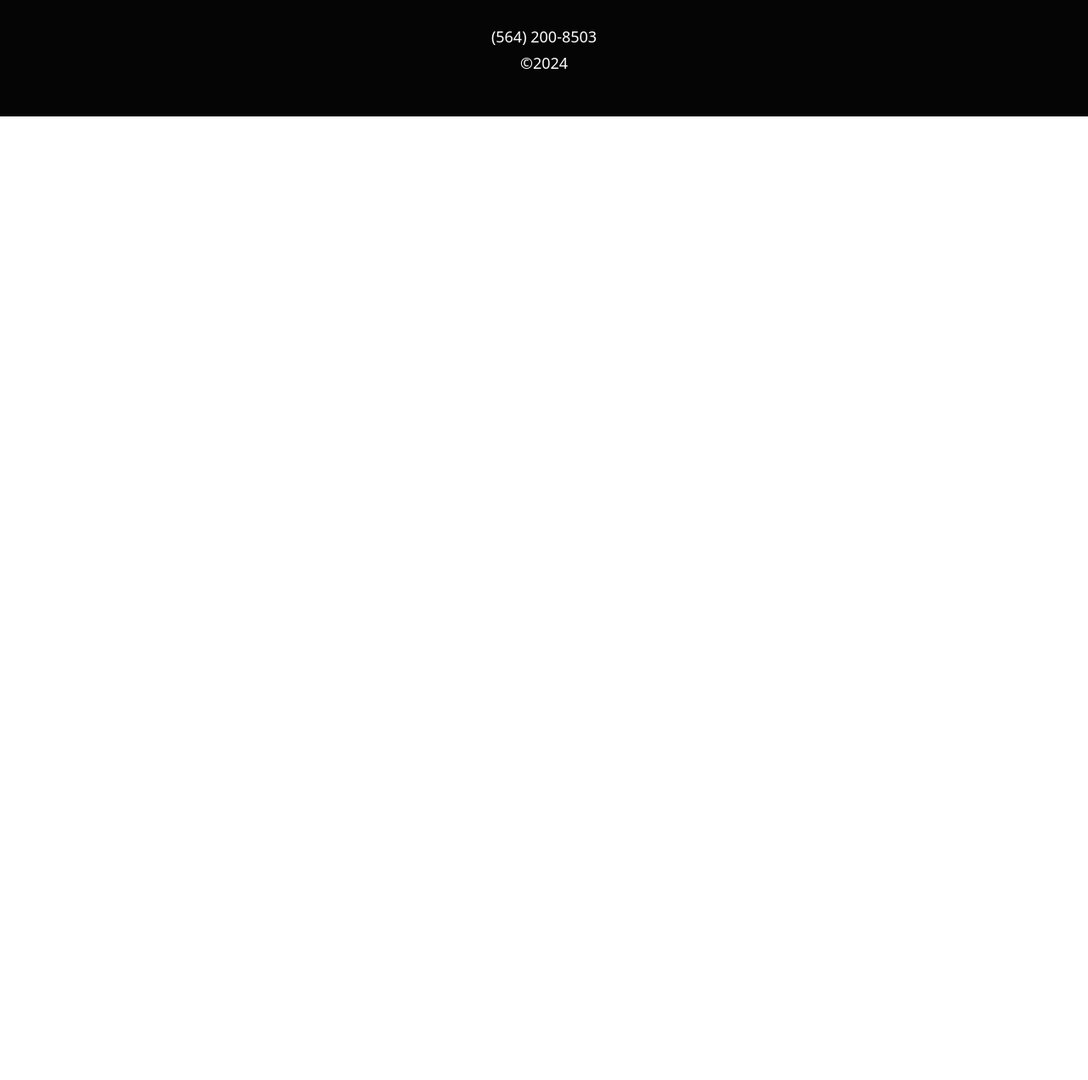
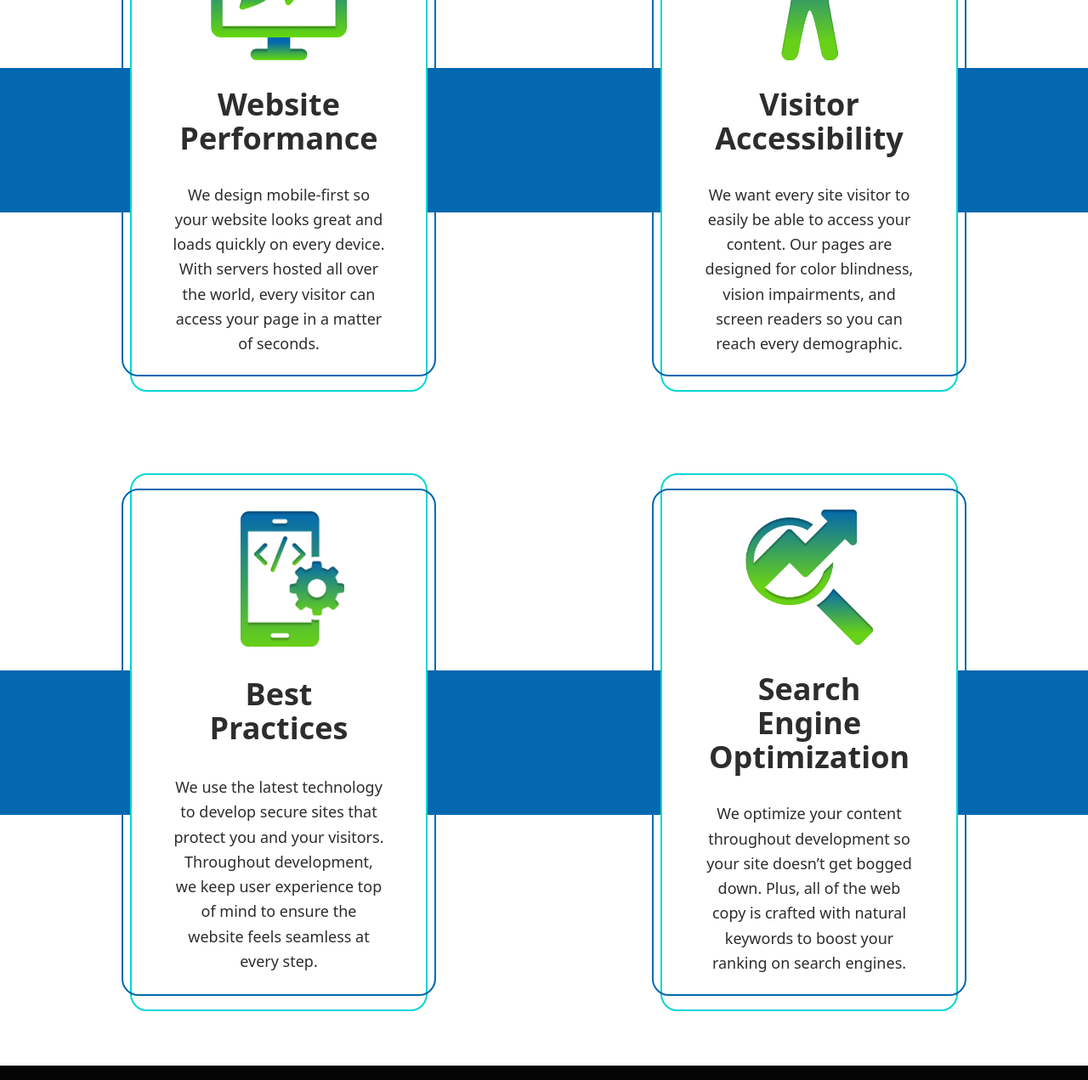
Before and after one commit to varialweb/varial-website-astro, an Astro site: page / in a window 1280 px wide. Shown: the part 3143-4414 px from the top of the page at 85% size. Before the commit the page ends 3280 px from the top, so only its background shows below. Built offline with nearby package versions, Linux system fonts and the light colour scheme; Astro itself is replaced by a stand-in of ours.

Commit message:
Added features section

```diff
--- a/src/pages/index.astro
+++ b/src/pages/index.astro
@@ -6,6 +6,10 @@ import groomerHasItMobile from '../images/groomer-has-it-mobile.png';
 import groomerHasItTablet from '../images/groomer-has-it-tablet.png';
 import groomerHasIt from '../images/groomer-has-it.png';
 import squigglyUnderline from '../images/squiggly-underline.png';
+import performanceIcon from '../images/performance-icon.png';
+import accessibilityIcon from '../images/accessibility-icon.png';
+import bestPracticesIcon from '../images/best-practices-icon.png';
+import seoIcon from '../images/seo-icon.png';
 ---
 
 <Layout title="Kick Your Website into High Gear - Varial Web Development">
@@ -60,6 +64,51 @@ import squigglyUnderline from '../images/squiggly-underline.png';
 			</p>
 			<a href="#contact" class="action-button">Test My Metrics</a>
 		</section>
+		<section class="py-16 md:gap-24 lg:px-16 overflow-hidden relative">
+			<ul class="flex flex-col lg:grid lg:grid-cols-2 lg:justify-items-center 2xl:grid-cols-4 lg:justify-center items-center gap-16 md:gap-24">
+				<div id="cards-banner" class="absolute w-screen h-[170px] bg-[#0368AF] hidden 2xl:block"></div>
+				<li id="performance-card" class="bg-white h-full grid place-items-center gap-8 py-10 px-5 md:px-12 border-2 border-[#02D7D4] rounded-[20px] relative z-10 max-w-[350px]">
+					<Image src={performanceIcon} alt="" class="h-[160px] w-auto" />
+					<h2 class="text-4xl text-center">Website Performance</h2>
+					<p class="text-center lg:w-[250px]">
+						We design mobile-first so your website looks great and loads quickly on every device. With servers hosted all over the world, every visitor can access your page in a matter of seconds.
+					</p>
+					<div class="absolute w-[calc(100%_+_24px)] h-[calc(100%_-_32px)] border-2 border-[#0368AF] rounded-[20px]"></div>
+					<div class="absolute w-[calc(50vw-50%)] md:w-[calc(50vw-175px)] h-[170px] bg-[#0368AF] -left-[calc(50vw-50%)] md:-left-[calc(50vw-175px)] border-r-2 border-[#02D7D4] 2xl:hidden lg:w-[calc(25vw-175px+32px)] lg:-left-[calc(25vw-175px+32px)]"></div>
+					<div class="absolute w-[calc(50vw-50%)] md:w-[calc(50vw-175px)] h-[170px] bg-[#0368AF] -right-[calc(50vw-50%)] md:-right-[calc(50vw-175px)] border-l-2 border-[#02D7D4] 2xl:hidden lg:w-[calc(25vw-175px+32px)] lg:-right-[calc(25vw-175px+32px)]"></div>
+				</li>
+				<li id="accessibility-card" class="bg-white h-full grid place-items-center gap-8 py-10 px-5 md:px-12 border-2 border-[#02D7D4] rounded-[20px] relative z-10 max-w-[350px]">
+					<Image src={accessibilityIcon} alt="" class="h-[160px] w-auto" />
+					<h2 class="text-4xl text-center">Visitor Accessibility</h2>
+					<p class="text-center lg:w-[250px]">
+						We want every site visitor to easily be able to access your content. Our pages are designed for color blindness, vision impairments, and screen readers so you can reach every demographic.
+					</p>
+					<div class="absolute w-[calc(100%_+_24px)] h-[calc(100%_-_32px)] border-2 border-[#0368AF] rounded-[20px]"></div>
+					<div class="absolute w-[calc(50vw-50%)] md:w-[calc(50vw-175px)] h-[170px] bg-[#0368AF] -left-[calc(50vw-50%)] md:-left-[calc(50vw-175px)] border-r-2 border-[#02D7D4] 2xl:hidden lg:w-[calc(25vw-175px+32px)] lg:-left-[calc(25vw-175px+32px)]"></div>
+					<div class="absolute w-[calc(50vw-50%)] md:w-[calc(50vw-175px)] h-[170px] bg-[#0368AF] -right-[calc(50vw-50%)] md:-right-[calc(50vw-175px)] border-l-2 border-[#02D7D4] 2xl:hidden lg:w-[calc(25vw-175px+32px)] lg:-right-[calc(25vw-175px+32px)]"></div>
+				</li>
+				<li id="best-practices-card" class="bg-white h-full grid place-items-center gap-8 py-10 px-5 md:px-12 border-2 border-[#02D7D4] rounded-[20px] relative z-10 max-w-[350px]">
+					<Image src={bestPracticesIcon} alt="" class="h-[160px] w-auto relative left-4" />
+					<h2 class="text-4xl text-center">Best Practices</h2>
+					<p class="text-center lg:w-[250px]">
+						We use the latest technology to develop secure sites that protect you and your visitors. Throughout development, we keep user experience top of mind to ensure the website feels seamless at every step.
+					</p>
+					<div class="absolute w-[calc(100%_+_24px)] h-[calc(100%_-_32px)] border-2 border-[#0368AF] rounded-[20px]"></div>
+					<div class="absolute w-[calc(50vw-50%)] md:w-[calc(50vw-175px)] h-[170px] bg-[#0368AF] -left-[calc(50vw-50%)] md:-left-[calc(50vw-175px)] border-r-2 border-[#02D7D4] 2xl:hidden lg:w-[calc(25vw-175px+32px)] lg:-left-[calc(25vw-175px+32px)]"></div>
+					<div class="absolute w-[calc(50vw-50%)] md:w-[calc(50vw-175px)] h-[170px] bg-[#0368AF] -right-[calc(50vw-50%)] md:-right-[calc(50vw-175px)] border-l-2 border-[#02D7D4] 2xl:hidden lg:w-[calc(25vw-175px+32px)] lg:-right-[calc(25vw-175px+32px)]"></div>
+				</li>
+				<li id="seo-card" class="bg-white h-full grid place-items-center gap-8 py-10 px-5 md:px-12 border-2 border-[#02D7D4] rounded-[20px] relative z-10 max-w-[350px]">
+					<Image src={seoIcon} alt="" class="h-[160px] w-auto" />
+					<h2 class="text-4xl text-center">Search Engine Optimization</h2>
+					<p class="text-center lg:w-[250px]">
+						We optimize your content throughout development so your site doesn’t get bogged down. Plus, all of the web copy is crafted with natural keywords to boost your ranking on search engines.
+					</p>
+					<div class="absolute w-[calc(100%_+_24px)] h-[calc(100%_-_32px)] border-2 border-[#0368AF] rounded-[20px]"></div>
+					<div class="absolute w-[calc(50vw-50%)] md:w-[calc(50vw-175px)] lg:w-[calc(25vw-175px+32px)] h-[170px] bg-[#0368AF] -left-[calc(50vw-50%)] md:-left-[calc(50vw-175px)] lg:-left-[calc(25vw-175px+32px)] border-r-2 border-[#02D7D4] 2xl:hidden"></div>
+					<div class="absolute w-[calc(50vw-50%)] md:w-[calc(50vw-175px)] lg:w-[calc(25vw-175px+32px)] h-[170px] bg-[#0368AF] -right-[calc(50vw-50%)] md:-right-[calc(50vw-175px)] lg:-right-[calc(25vw-175px+32px)] border-l-2 border-[#02D7D4] 2xl:hidden"></div>
+				</li>
+			</ul>
+		</section>
 	</main>
 </Layout>
 
@@ -100,4 +149,20 @@ import squigglyUnderline from '../images/squiggly-underline.png';
 	inView('#seo-section', (info) => {
 		animate(info.target, { opacity: [0, 1] }, { duration: 2 })
 	})
+	inView('#performance-card', (info) => {
+		animate(info.target, { opacity: [0, 1] }, { duration: 2 })
+	})
+	inView('#accessibility-card', (info) => {
+		animate(info.target, { opacity: [0, 1] }, { duration: 2 })
+	})
+	inView('#best-practices-card', (info) => {
+		animate(info.target, { opacity: [0, 1] }, { duration: 2 })
+	})
+	inView('#seo-card', (info) => {
+		animate(info.target, { opacity: [0, 1] }, { duration: 2 })
+	})
+	inView('#cards-banner', (info) => {
+		animate(info.target, { opacity: [0, 1] }, { duration: 2 })
+	})
+
 </script>
```
Also changed, not shown: src/images/accessibility-icon.png (added), src/images/best-practices-icon.png (added), src/images/performance-icon.png (added), src/images/seo-icon.png (added).
